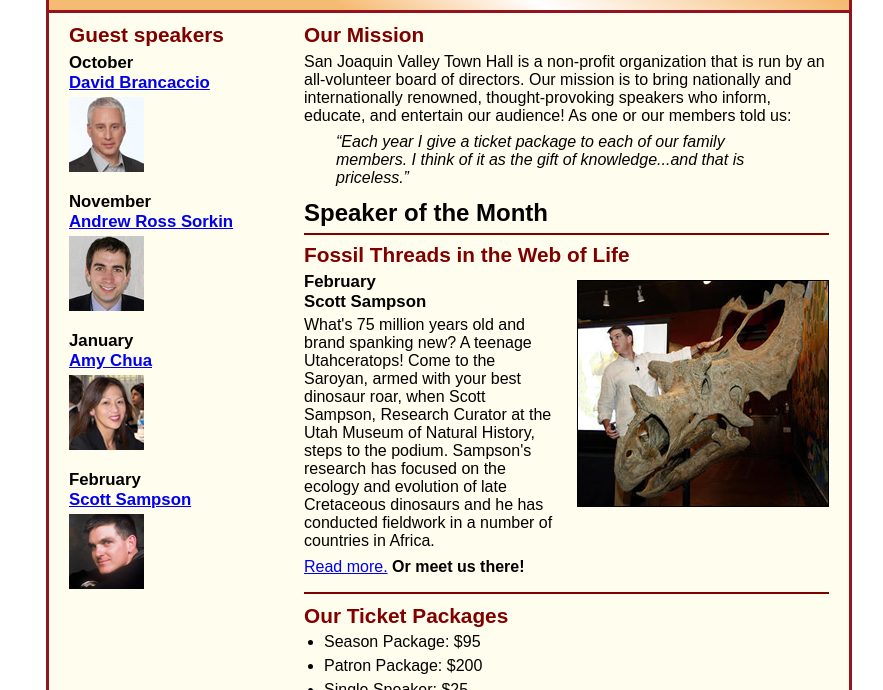
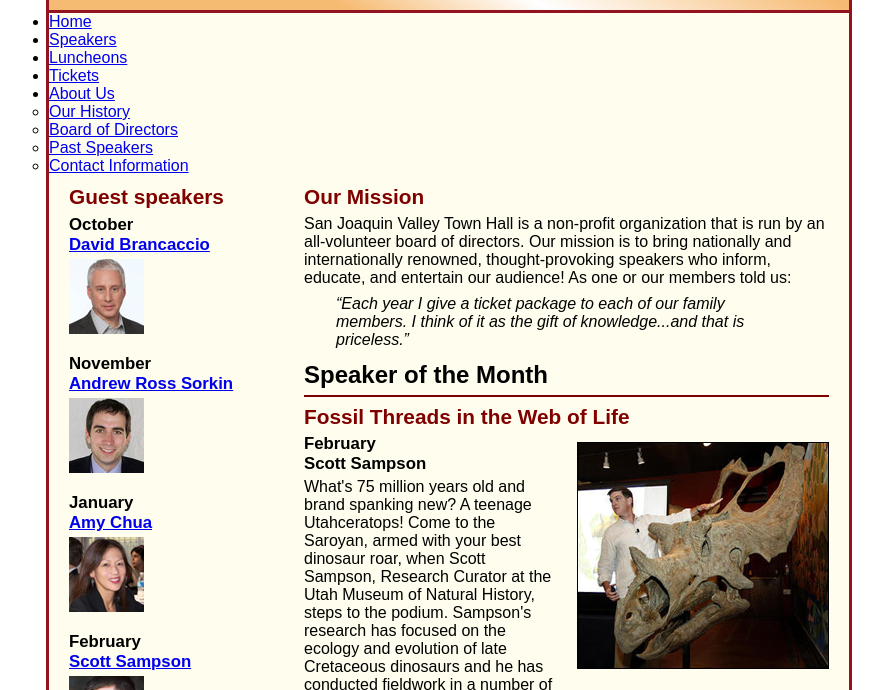
Before and after one commit to as4862/A09, a plain HTML site: page c7_index.html in a window 1280 px wide. Shown: the part 110-800 px from the top of the page, without its empty margins (191-1074 px from the left). Drawn offline with Linux system fonts and the light colour scheme.

Commit message:
Update c7_index.html

```diff
--- a/c7_index.html
+++ b/c7_index.html
@@ -14,6 +14,22 @@
 		<h2>San Joaquin Valley Town Hall</h2>
 		<h3>Celebrating our <span class="shadow">75<sup>th</sup></span> Year</h3>
 	</header>
+	<nav id="nav_menu">
+    	<ul>
+        	<li><a href="index.html" class="current">Home</a></li>
+        	<li><a href="speakers.html">Speakers</a></li>
+        	<li><a href="luncheons.html">Luncheons</a></li>
+        	<li><a href="tickets.html">Tickets</a></li>
+        	<li><a href="aboutus.html"> About Us</a>
+            	<ul>
+                	<li><a href="#">Our History</a></li>
+                	<li><a href="#">Board of Directors</a></li>
+                	<li><a href="#">Past Speakers</a></li>
+                	<li><a href="#">Contact Information</a></li>
+            	</ul>
+        	</li>
+    	</ul>
+	</nav>
 	<main>
 		<section>
 			<h2>Our Mission</h2>
@@ -34,7 +50,7 @@
 				Curator at the Utah Museum of Natural History, steps to the podium. Sampson's research
 				has focused on the ecology and evolution of late Cretaceous dinosaurs and he has conducted
 				fieldwork in a number of countries in Africa.</p>
-				<p><a href="speakers/c6_sampson.html">Read more.</a>&nbsp;<b>Or meet us there!</b></p>
+				<p><a href="speakers/c7_sampson.html">Read more.</a>&nbsp; <a href = 'media/sampson.mp4'>Or play a video</a></p>
 			</article>
 
 			<h2>Our Ticket Packages</h2>
@@ -53,7 +69,7 @@
 			<img src="images/sorkin75.jpg" alt="Andrew Ross Sorkin photo">
 			<h3>January<br><a href="speakers/chua.html">Amy Chua</a></h3>
 			<img src="images/chua75.jpg" alt="Amy Chua photo">
-			<h3>February<br><a href="speakers/c6_sampson.html">Scott Sampson</a></h3>
+			<h3>February<br><a href="speakers/c7_sampson.html">Scott Sampson</a></h3>
 			<img src="images/sampson75.jpg" alt="Scott Sampson photo">
 		</aside>
 	</main>
```
